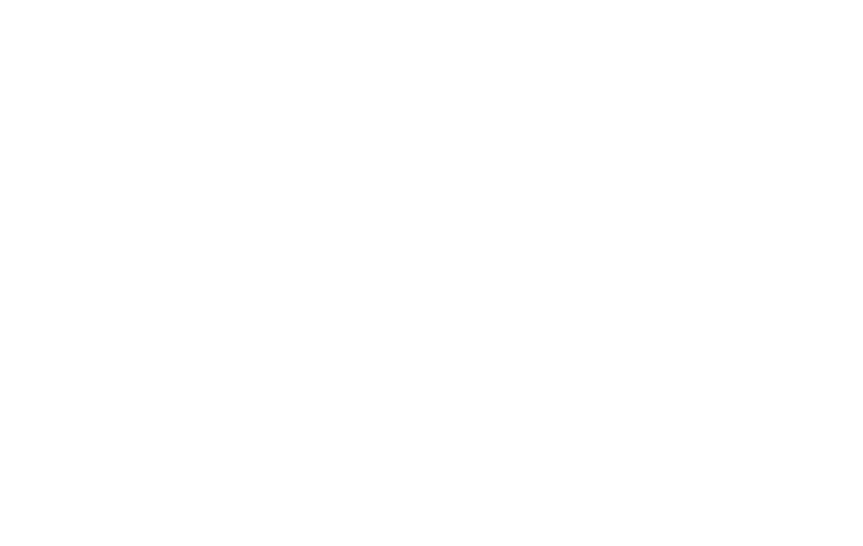
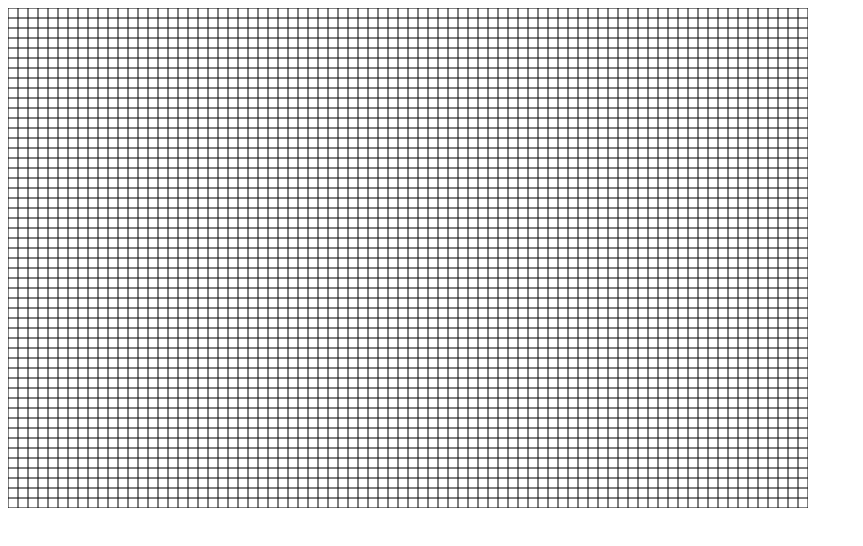
Before and after one commit to wookieJ/game-of-life, a plain HTML site: page index.html in a window 1280 px wide. Shown: the whole page, without its empty margins (0-863 px from the left). Drawn offline with Linux system fonts and the light colour scheme.

Commit message:
Grid display

```diff
--- a/index.html
+++ b/index.html
@@ -6,5 +6,6 @@
 </head>
 <body>
     <canvas id="canvas"></canvas>
+    <script src="scripts/game.js"></script>
 </body>
 </html>
--- a/scripts/game.js
+++ b/scripts/game.js
@@ -0,0 +1,49 @@
+const canvasElem = document.getElementById('canvas');
+const ctx = canvasElem.getContext('2d');
+
+const planeWidth = 800;
+const planeHeight = 500;
+
+// dodać zabezpieczenie przed rozjeżdżaniem się dla niepodzielnych bez reszty wymiarów
+
+function Grid(w, h) {
+    this.width = w;
+    this.height = h;
+    this.step = w < h ? w/(w<250 ? 10 : 50) : h/(h<250 ? 10 : 50);
+}
+
+Grid.prototype.draw = function()
+{
+    for(i=0 ; i<=this.width ; i+=this.step)
+    {
+        ctx.beginPath();
+        ctx.moveTo(i,0);
+        ctx.lineTo(i,this.height);
+        ctx.stroke();
+    }
+    for(i=0 ; i<=this.height ; i+=this.step)
+    {
+        ctx.beginPath();
+        ctx.moveTo(0,i);
+        ctx.lineTo(this.width,i);
+        ctx.stroke();
+    }
+}
+
+function setup()
+{
+    // canvas sizes
+    canvasElem.width = planeWidth;
+    canvasElem.height = planeHeight;
+    canvasElem.style.backgroundColor = "white"
+
+    grid = new Grid(planeWidth, planeHeight);
+    grid.draw();
+}
+
+//function run()
+//{
+//}
+
+setup();
+//setInterval(run,100);
```
